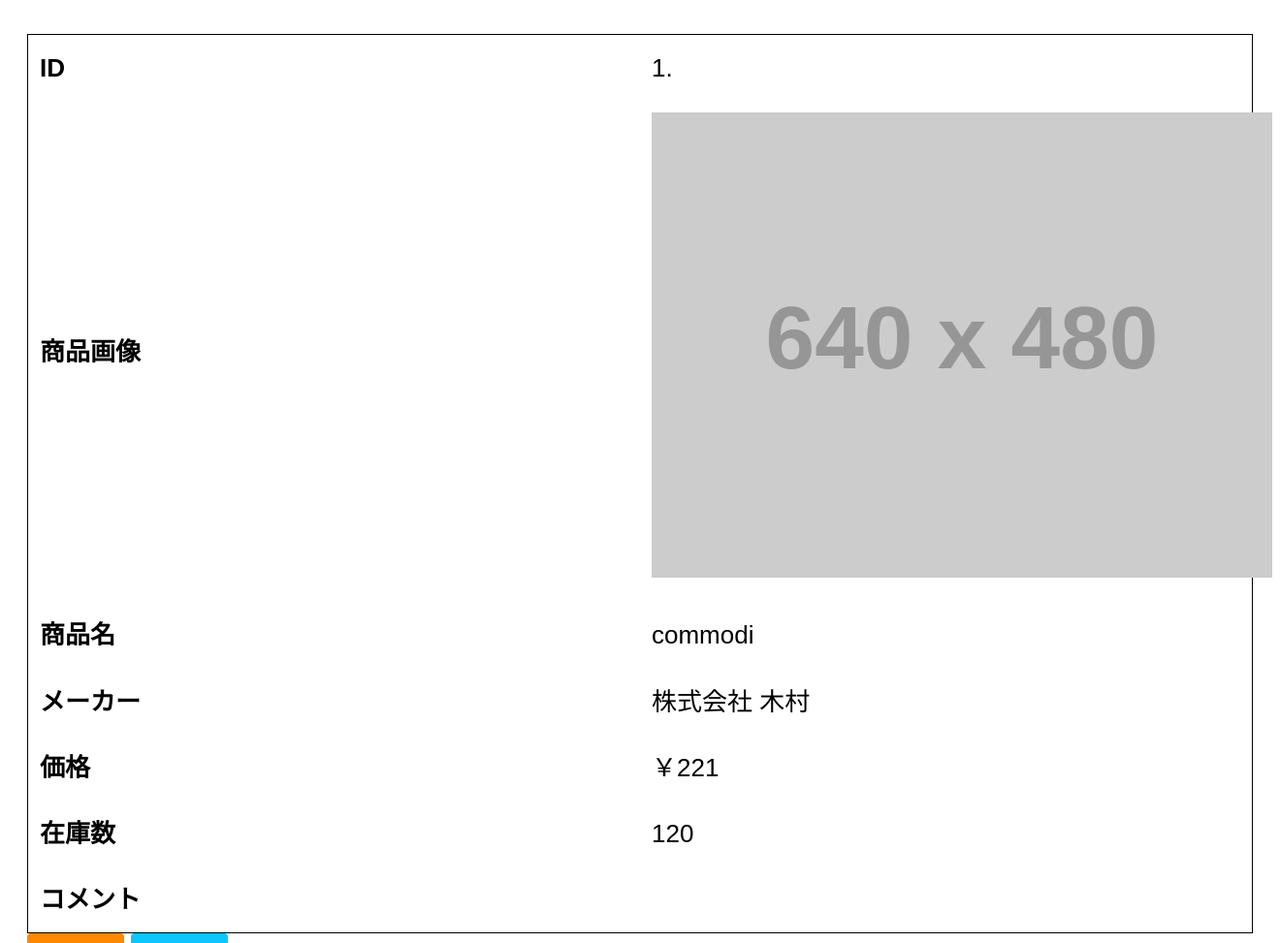
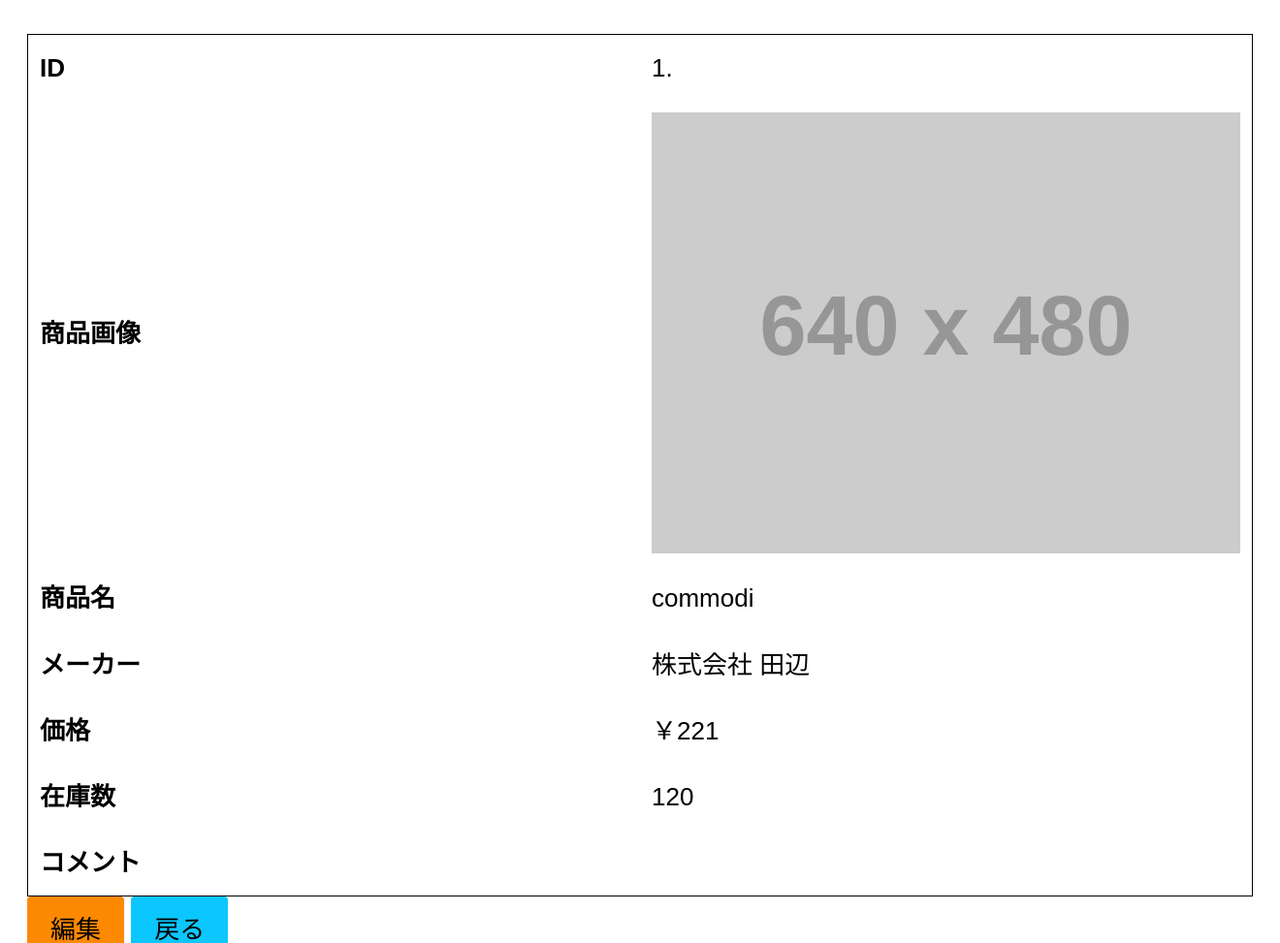
Before and after one commit to sakiyatakumi000531/tng-cte-s7and8, a Laravel app: page /products/1 in a window 1320 px wide. Shown: the part 123-1096 px from the top of the page at 97% size. Run offline with Laravel 12, Linux system fonts and the light colour scheme; a user stored in the database is signed in; data comes from the database, SQL or seed files in the repository; grey boxes labelled with a size stand in for pictures from a placeholder-image service; some libraries are stand-ins or nearby versions; some web fonts are replaced.

Commit message:
独自のCSSを編集
編集内容
- 商品一覧画面の商品画像がtd要素からはみ出るのを防いだ。

対象ファイル
- modified: public/css/style.css

```diff
--- a/public/css/style.css
+++ b/public/css/style.css
@@ -36,6 +36,12 @@ table {
 th, td {
     padding: 12px;
     text-align: left;
+}
+
+td img {
+  max-width: 100%;      /* 親（td）の幅を超えないように縮小する */
+  height: auto;         /* 縦横比（アスペクト比）を維持する */
+  display: block;       /* 画像下の謎の余白を消す */
 }
 
 .table-striped th,
```
